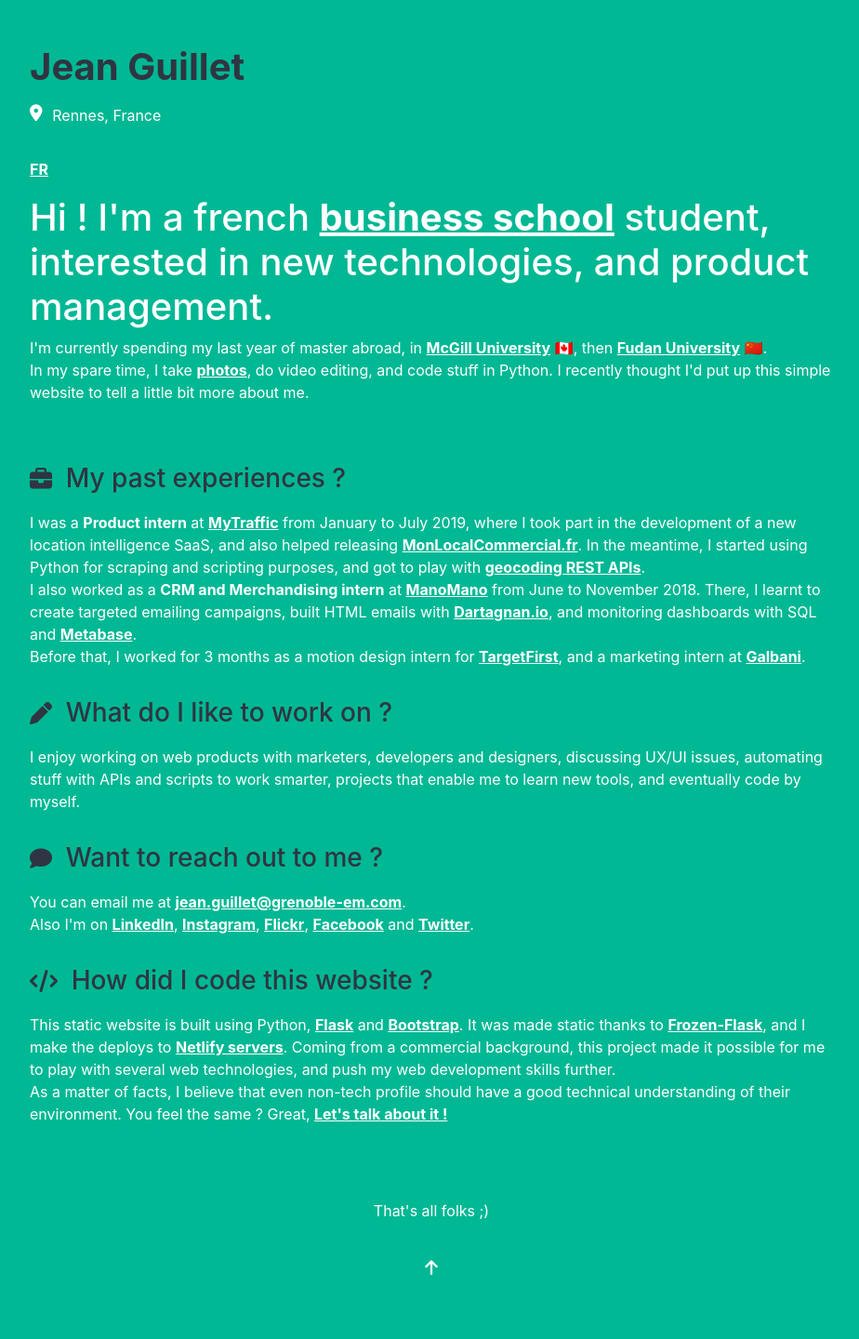
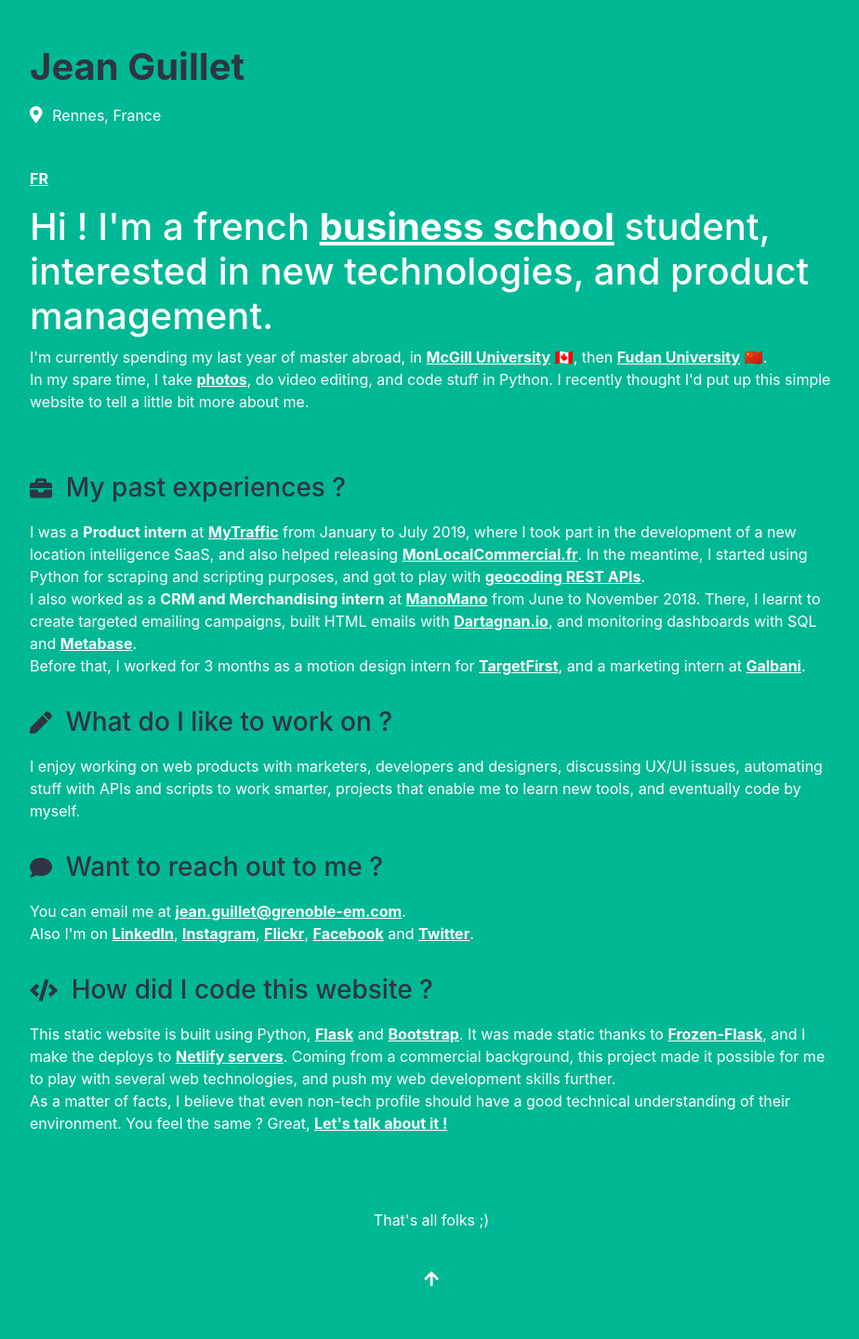
Before and after one commit to John35961/website-pro, a Flask app: page / in a window 1280 px wide. Shown: the whole page at 93% size, without its empty margins (176-1100 px from the left). Before the commit the page ends 1371 px from the top, so only its background shows below. Run offline with Flask 2, Linux system fonts and the light colour scheme; some libraries are stand-ins or nearby versions.

Commit message:
Fix missing link for local serving of Fontawesom, for layout.html

```diff
--- a/templates/layout.html
+++ b/templates/layout.html
@@ -15,7 +15,7 @@
         <link rel="stylesheet" href="https://maxcdn.bootstrapcdn.com/bootstrap/4.0.0/css/bootstrap.min.css" integrity="sha384-Gn5384xqQ1aoWXA+058RXPxPg6fy4IWvTNh0E263XmFcJlSAwiGgFAW/dAiS6JXm" crossorigin="anonymous">
         <link rel="stylesheet" type="text/css" href="{{ url_for('static', filename='main.css') }}">
         <link rel="shortcut icon" href="{{ url_for('static', filename='website-favicon.ico') }}">
-        <script src="https://kit.fontawesome.com/3a4753a963.js"></script>
+        <link href="{{ url_for('static', filename='css/all.css') }}" rel="stylesheet">
     </head>
     <body>
         <div class="main-section container p-5 w-75">
```
